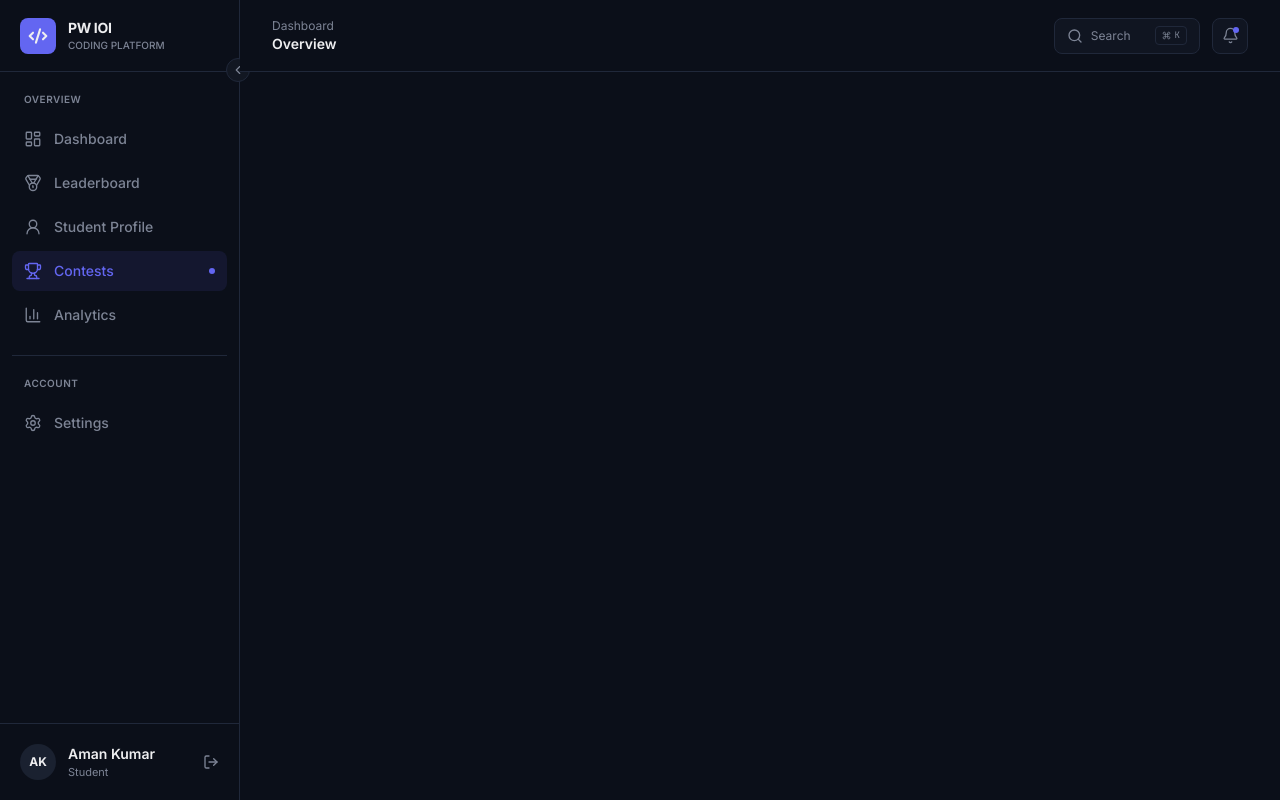
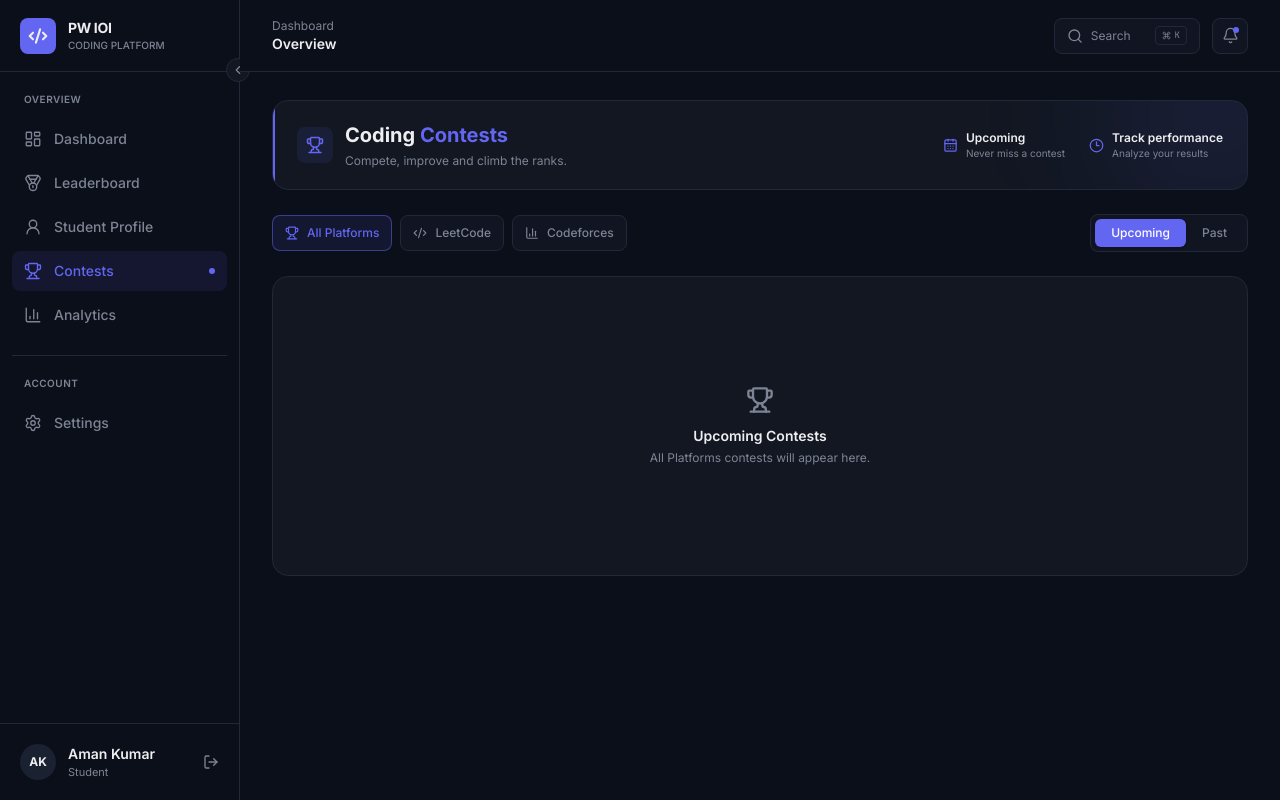
Before and after one commit to Aman-kumar-2007/pw-ioi-coding-platform, a React (Vite) app: page / in a window 1280 px wide. Both pictures are taken after a click on the button "Contests". Built offline with nearby package versions, Linux system fonts and the light colour scheme.

Commit message:
contest page made

```diff
--- a/src/App.jsx
+++ b/src/App.jsx
@@ -8,6 +8,7 @@ import RatingProgress from "./components/RatingSection"
 import CodingHeatmap from "./components/CodingHeatmap"
 import LearningProgress from "./components/LearningProgress"
 import Leaderboard from "./components/Leaderboard"
+import Contests from "./components/Contests"
 
 function App() {
     const [activePage, setActivePage] = useState("Dashboard")
@@ -31,6 +32,10 @@ function App() {
             {activePage === "Leaderboard" && (
                 <Leaderboard />
             )}
+
+            {activePage === "Contests" && (
+                <Contests />
+            )}
         </Layout>
     )
 }
--- /dev/null
+++ b/src/components/Contests.jsx
@@ -0,0 +1,165 @@
+import { useState } from "react"
+
+import {
+    Trophy,
+    CalendarDays,
+    Clock3,
+    Code2,
+    BarChart3,
+} from "lucide-react"
+
+const platforms = [
+    {
+        label: "All Platforms",
+        icon: Trophy,
+    },
+    {
+        label: "LeetCode",
+        icon: Code2,
+    },
+    {
+        label: "Codeforces",
+        icon: BarChart3,
+    },
+]
+
+function Contests() {
+    const [selectedPlatform, setSelectedPlatform] = useState("All Platforms")
+    const [selectedView, setSelectedView] = useState("Upcoming")
+
+    return (
+        <section className="px-8 pb-10 pt-7">
+            {/* Header */}
+            <div className="relative mb-6 overflow-hidden rounded-2xl border border-border bg-card px-6 py-5">
+                <div className="absolute left-0 top-0 h-full w-[2px] bg-primary" />
+
+                <div className="absolute -right-20 -top-24 h-56 w-56 rounded-full bg-primary/10 blur-3xl" />
+
+                <div className="relative flex items-center justify-between gap-6">
+                    <div>
+                        <div className="flex items-center gap-3">
+                            <div className="flex h-9 w-9 items-center justify-center rounded-lg bg-primary/10 text-primary">
+                                <Trophy size={18} />
+                            </div>
+
+                            <div>
+                                <h1 className="text-xl font-bold">
+                                    Coding{" "}
+                                    <span className="text-primary">
+                                        Contests
+                                    </span>
+                                </h1>
+
+                                <p className="mt-1 text-xs text-muted-foreground">
+                                    Compete, improve and climb the ranks.
+                                </p>
+                            </div>
+                        </div>
+                    </div>
+
+                    <div className="hidden items-center gap-6 md:flex">
+                        <div className="flex items-center gap-2">
+                            <CalendarDays
+                                size={15}
+                                className="text-primary"
+                            />
+                            <div>
+                                <p className="text-xs font-semibold">
+                                    Upcoming
+                                </p>
+                                <p className="text-[10px] text-muted-foreground">
+                                    Never miss a contest
+                                </p>
+                            </div>
+                        </div>
+
+                        <div className="flex items-center gap-2">
+                            <Clock3
+                                size={15}
+                                className="text-primary"
+                            />
+                            <div>
+                                <p className="text-xs font-semibold">
+                                    Track performance
+                                </p>
+                                <p className="text-[10px] text-muted-foreground">
+                                    Analyze your results
+                                </p>
+                            </div>
+                        </div>
+                    </div>
+                </div>
+            </div>
+
+            {/* Filters */}
+            <div className="mb-6 flex flex-col justify-between gap-4 md:flex-row md:items-center">
+                {/* Platform Filter */}
+                <div className="flex items-center gap-2">
+                    {platforms.map((platform) => {
+                        const Icon = platform.icon
+                        const active =
+                            selectedPlatform === platform.label
+
+                        return (
+                            <button
+                                key={platform.label}
+                                onClick={() =>
+                                    setSelectedPlatform(platform.label)
+                                }
+                                className={`flex h-9 items-center gap-2 rounded-lg border px-3 text-xs font-medium transition-all duration-200 ${
+                                    active
+                                        ? "border-primary/50 bg-primary/10 text-primary"
+                                        : "border-border bg-secondary text-muted-foreground hover:border-primary/30 hover:bg-muted hover:text-foreground"
+                                }`}
+                            >
+                                <Icon size={14} />
+                                {platform.label}
+                            </button>
+                        )
+                    })}
+                </div>
+
+                {/* Upcoming / Past */}
+                <div className="flex items-center rounded-lg border border-border bg-secondary p-1">
+                    {["Upcoming", "Past"].map((view) => {
+                        const active = selectedView === view
+
+                        return (
+                            <button
+                                key={view}
+                                onClick={() => setSelectedView(view)}
+                                className={`rounded-md px-4 py-1.5 text-xs font-medium transition-all duration-200 ${
+                                    active
+                                        ? "bg-primary text-primary-foreground shadow-sm"
+                                        : "text-muted-foreground hover:text-foreground"
+                                }`}
+                            >
+                                {view}
+                            </button>
+                        )
+                    })}
+                </div>
+            </div>
+
+            {/* Temporary content */}
+            <div className="flex min-h-[300px] items-center justify-center rounded-2xl border border-border bg-card">
+                <div className="text-center">
+                    <Trophy
+                        size={28}
+                        className="mx-auto text-muted-foreground"
+                    />
+
+                    <p className="mt-3 text-sm font-semibold">
+                        {selectedView} Contests
+                    </p>
+
+                    <p className="mt-1 text-xs text-muted-foreground">
+                        {selectedPlatform} contests will appear here.
+                    </p>
+                </div>
+            </div>
+        </section>
+    )
+}
+
+export default Contests
```
